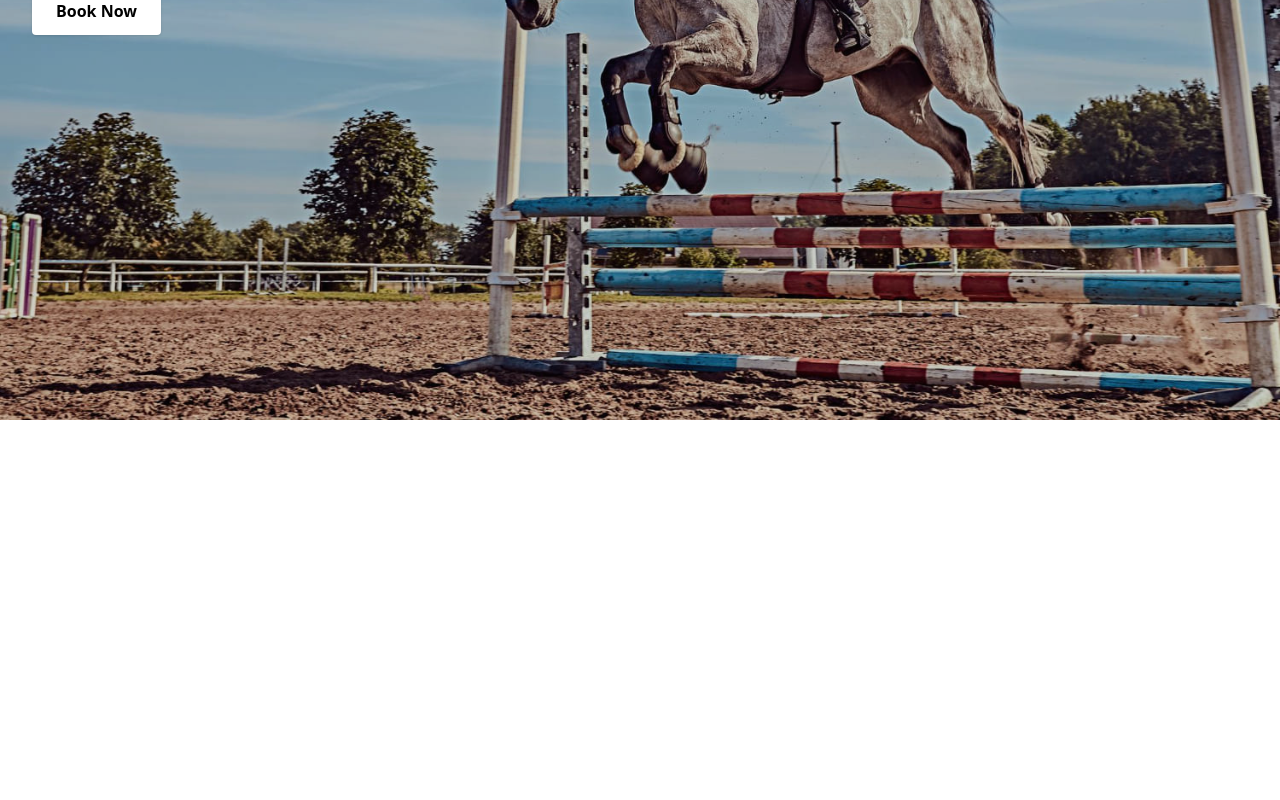
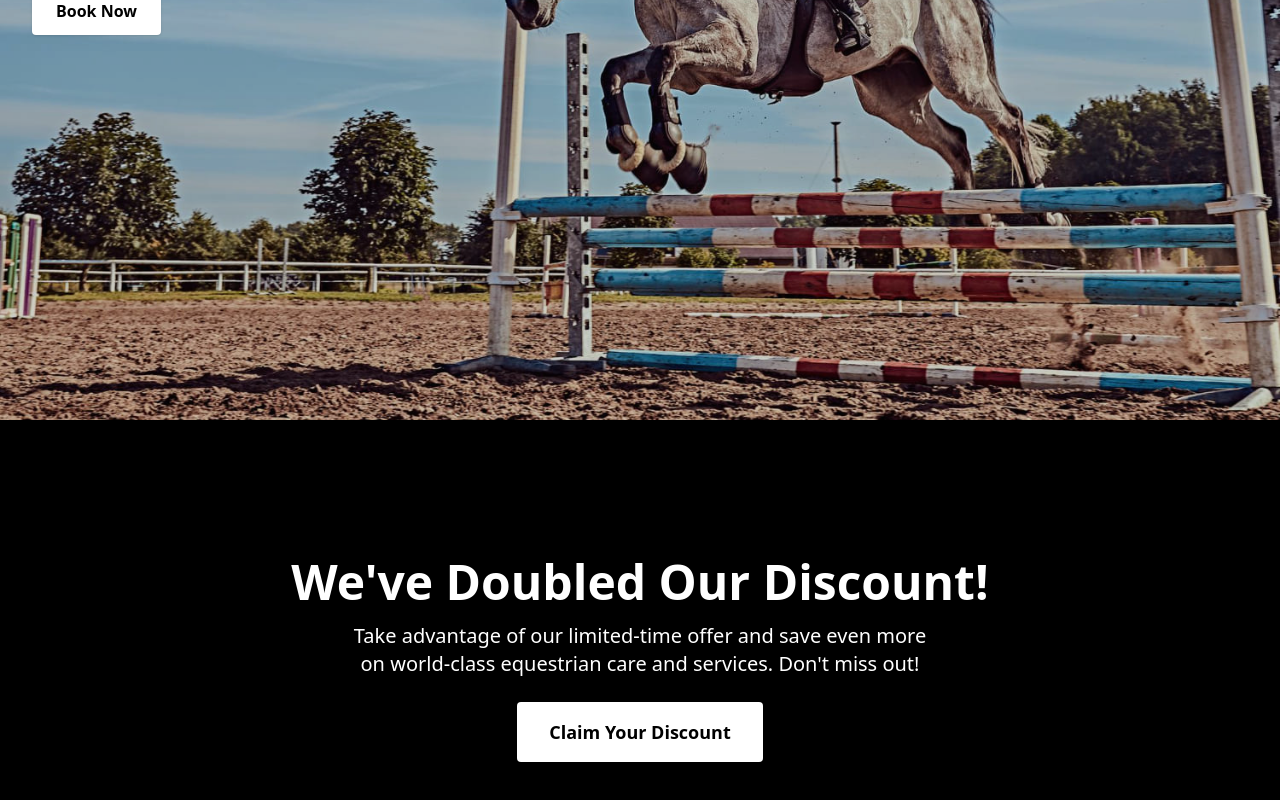
Before and after one commit to chengivan2/piaffe-academy, a Next.js app: page / in a window 1280 px wide. Shown: the part 380-1180 px from the top of the page. Before the commit the page ends 800 px from the top, so only its background shows below. Built offline with nearby package versions, Linux system fonts and the light colour scheme.

Commit message:
Added the cta section to the home page

```diff
--- a/src/app/page.tsx
+++ b/src/app/page.tsx
@@ -1,9 +1,11 @@
+import CTASection from "./components/sections/CTASection";
 import Hero from "./components/sections/Hero";
 
 export default function Home() {
   return (
     <main>
       <Hero />
+      <CTASection />
     </main>
   );
 }
```
